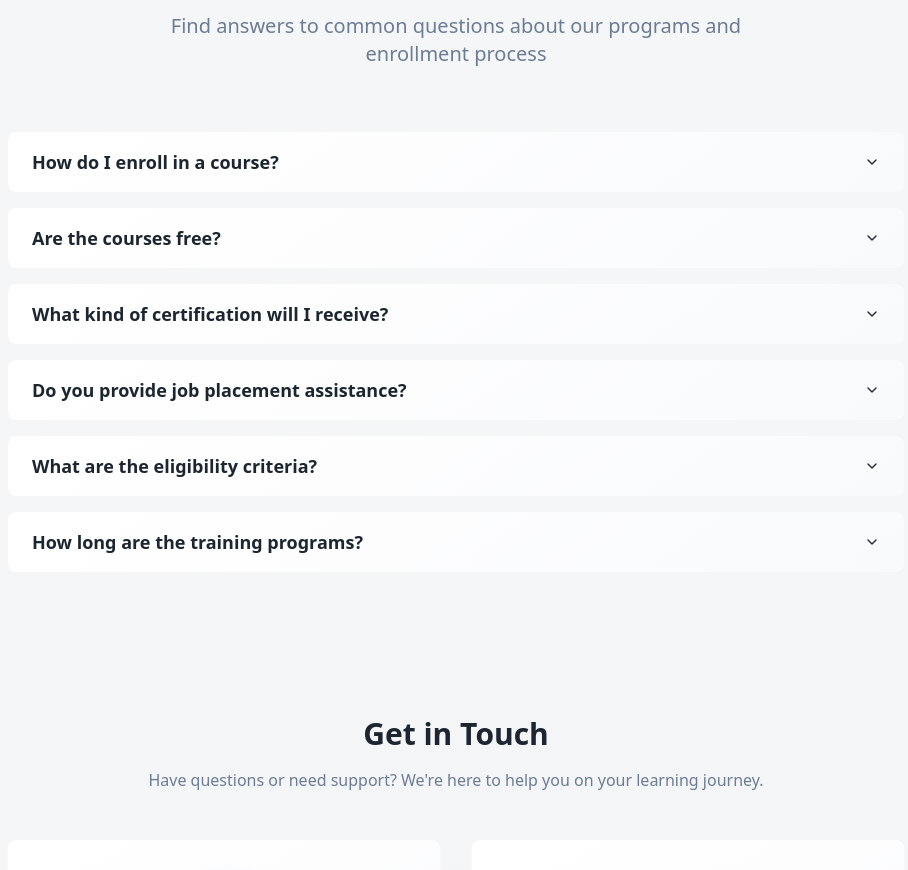
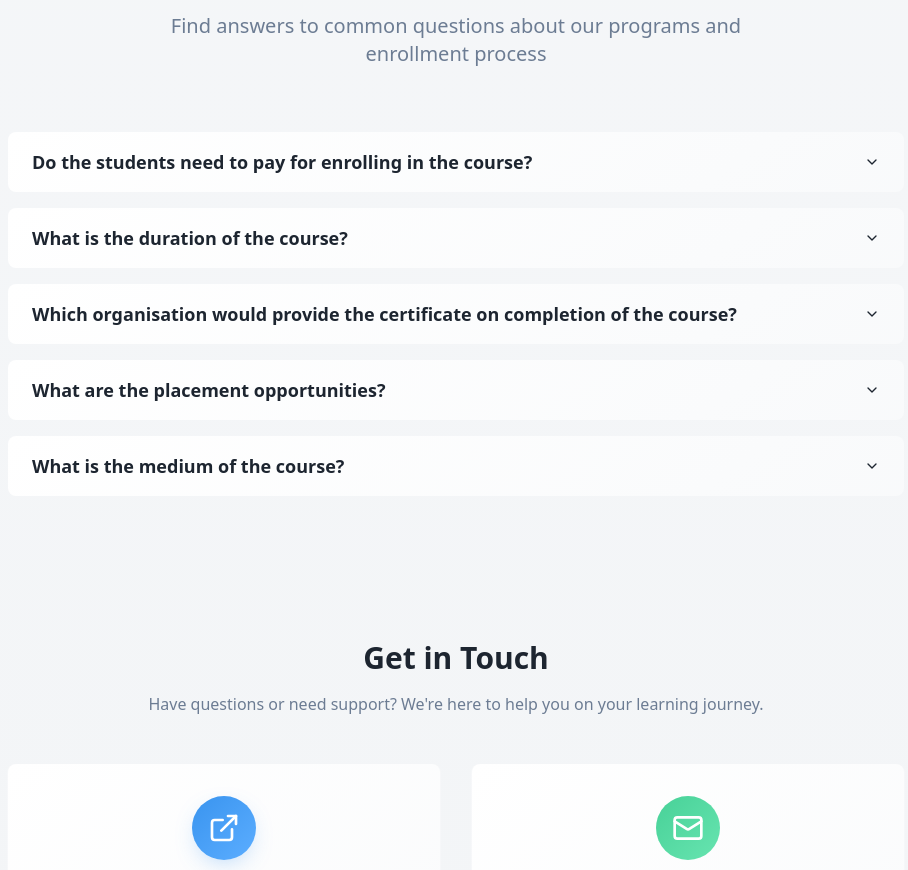
Before and after one commit to selvamuthukumar/course-conduit-48, a React (Vite) app: page / in a window 1280 px wide. Shown: the part 3500-4370 px from the top of the page, without its empty margins (184-1092 px from the left). Built offline with nearby package versions, Linux system fonts and the light colour scheme.

Commit message:
Add FAQ content

```diff
--- a/src/pages/Home.tsx
+++ b/src/pages/Home.tsx
@@ -243,55 +243,46 @@ const Home = () => {
           <Accordion type="single" collapsible className="space-y-4">
             <AccordionItem value="item-1" className="bg-gradient-card border-0 rounded-lg px-6">
               <AccordionTrigger className="text-left text-lg font-semibold text-foreground hover:text-primary">
-                How do I enroll in a course?
+                Do the students need to pay for enrolling in the course?
               </AccordionTrigger>
               <AccordionContent className="text-muted-foreground pt-4">
-                Simply browse our course catalog, select the course you're interested in, and click the "Enroll Now" button. Fill out the enrollment form with your details including name, email, phone number, school/college name, and current grade/year of study. Our team will contact you with further instructions.
+                No. Students do not need to pay any fees as the training is fully supported under the government scheme. In fact, participants also receive a small stipend during their training period, making it easier to focus on learning without financial burden.
               </AccordionContent>
             </AccordionItem>
 
             <AccordionItem value="item-2" className="bg-gradient-card border-0 rounded-lg px-6">
               <AccordionTrigger className="text-left text-lg font-semibold text-foreground hover:text-primary">
-                Are the courses free?
+                What is the duration of the course?
               </AccordionTrigger>
               <AccordionContent className="text-muted-foreground pt-4">
-                Yes! SkillBridge partners with government initiatives and industry leaders to provide free skill development training. Our courses are backed by programs like Naan Mudhalvan and supported by organizations like VVDN Technologies.
+                The course duration varies depending on the specific program. Please check the individual course details for specific duration information, or contact our support team for more details about your chosen course.
               </AccordionContent>
             </AccordionItem>
 
             <AccordionItem value="item-3" className="bg-gradient-card border-0 rounded-lg px-6">
               <AccordionTrigger className="text-left text-lg font-semibold text-foreground hover:text-primary">
-                What kind of certification will I receive?
+                Which organisation would provide the certificate on completion of the course?
               </AccordionTrigger>
               <AccordionContent className="text-muted-foreground pt-4">
-                Upon successful completion of your course, you'll receive industry-recognized certificates that are valued by employers. Our certifications are backed by government initiatives and endorsed by our industry partners.
+                The Electronic Skills Council of India would provide the certificates to the enrollees.
               </AccordionContent>
             </AccordionItem>
 
             <AccordionItem value="item-4" className="bg-gradient-card border-0 rounded-lg px-6">
               <AccordionTrigger className="text-left text-lg font-semibold text-foreground hover:text-primary">
-                Do you provide job placement assistance?
+                What are the placement opportunities?
               </AccordionTrigger>
               <AccordionContent className="text-muted-foreground pt-4">
-                Absolutely! We have an active Industry Connect Program that provides direct placement assistance and internship opportunities. With over 200 successful placements in the last year, we work closely with our industry partners to help you find relevant employment.
+                Students who train with dedication and successfully complete their certification will be supported by SkillBridge in connecting with reputed firms. While no program can guarantee a job, our focus is on preparing you for real industry needs and aiding you in securing strong placement opportunities.
               </AccordionContent>
             </AccordionItem>
 
             <AccordionItem value="item-5" className="bg-gradient-card border-0 rounded-lg px-6">
               <AccordionTrigger className="text-left text-lg font-semibold text-foreground hover:text-primary">
-                What are the eligibility criteria?
+                What is the medium of the course?
               </AccordionTrigger>
               <AccordionContent className="text-muted-foreground pt-4">
-                Our courses are designed for students and recent graduates looking to enhance their skills. Most programs are open to anyone with basic educational qualifications. Specific requirements may vary by course, and our team will guide you during the enrollment process.
-              </AccordionContent>
-            </AccordionItem>
-
-            <AccordionItem value="item-6" className="bg-gradient-card border-0 rounded-lg px-6">
-              <AccordionTrigger className="text-left text-lg font-semibold text-foreground hover:text-primary">
-                How long are the training programs?
-              </AccordionTrigger>
-              <AccordionContent className="text-muted-foreground pt-4">
-                Training duration varies by course, typically ranging from 2 weeks to 3 months. Each course is designed to provide comprehensive skill development while being flexible enough to accommodate students' schedules. Detailed duration information is available on each course page.
+                Courses are delivered in English along with regional language support to ensure easy understanding. For example, in Tamil Nadu, sessions are conducted in both English and Tamil, so that every student can learn comfortably and confidently.
               </AccordionContent>
             </AccordionItem>
           </Accordion>
```
